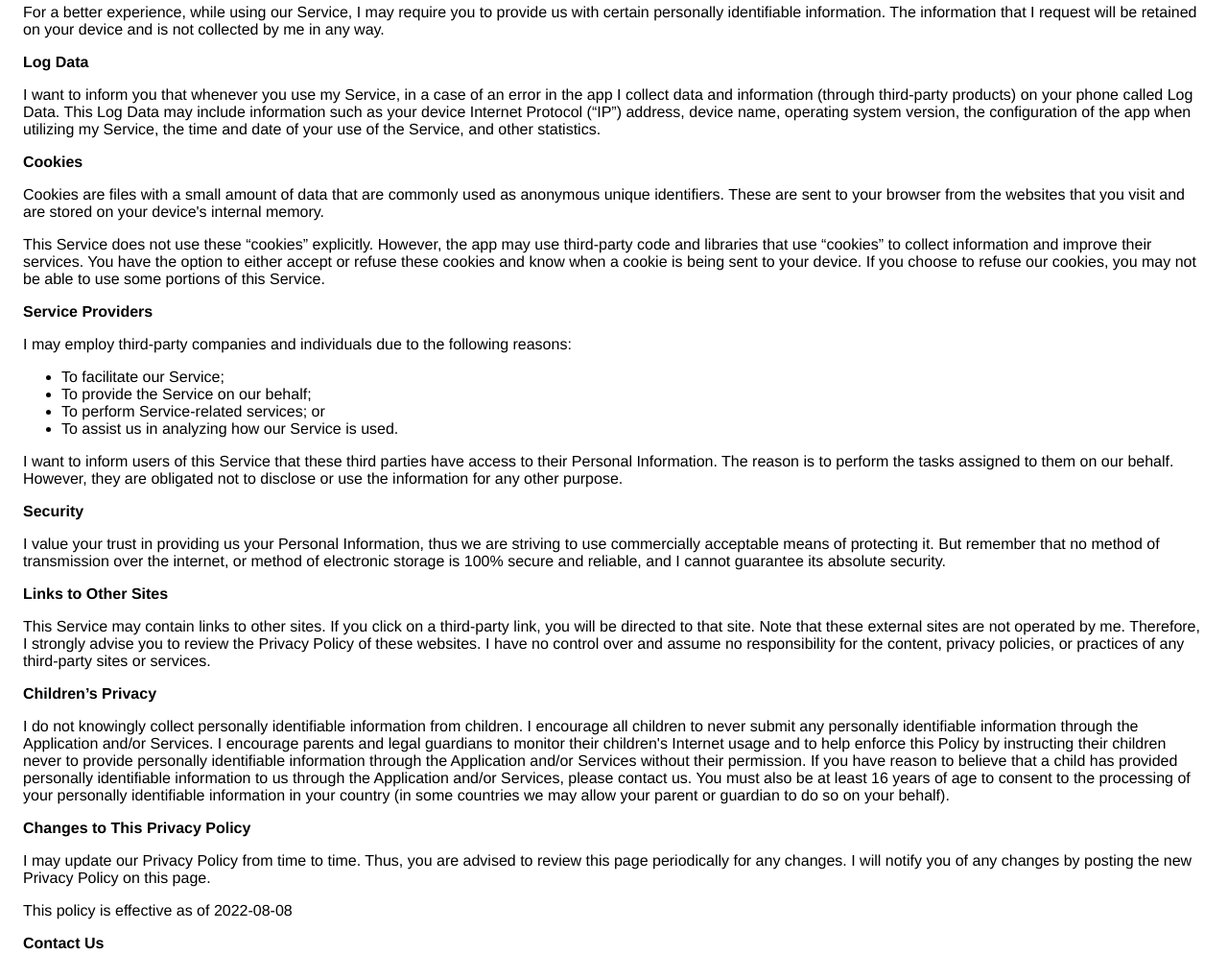
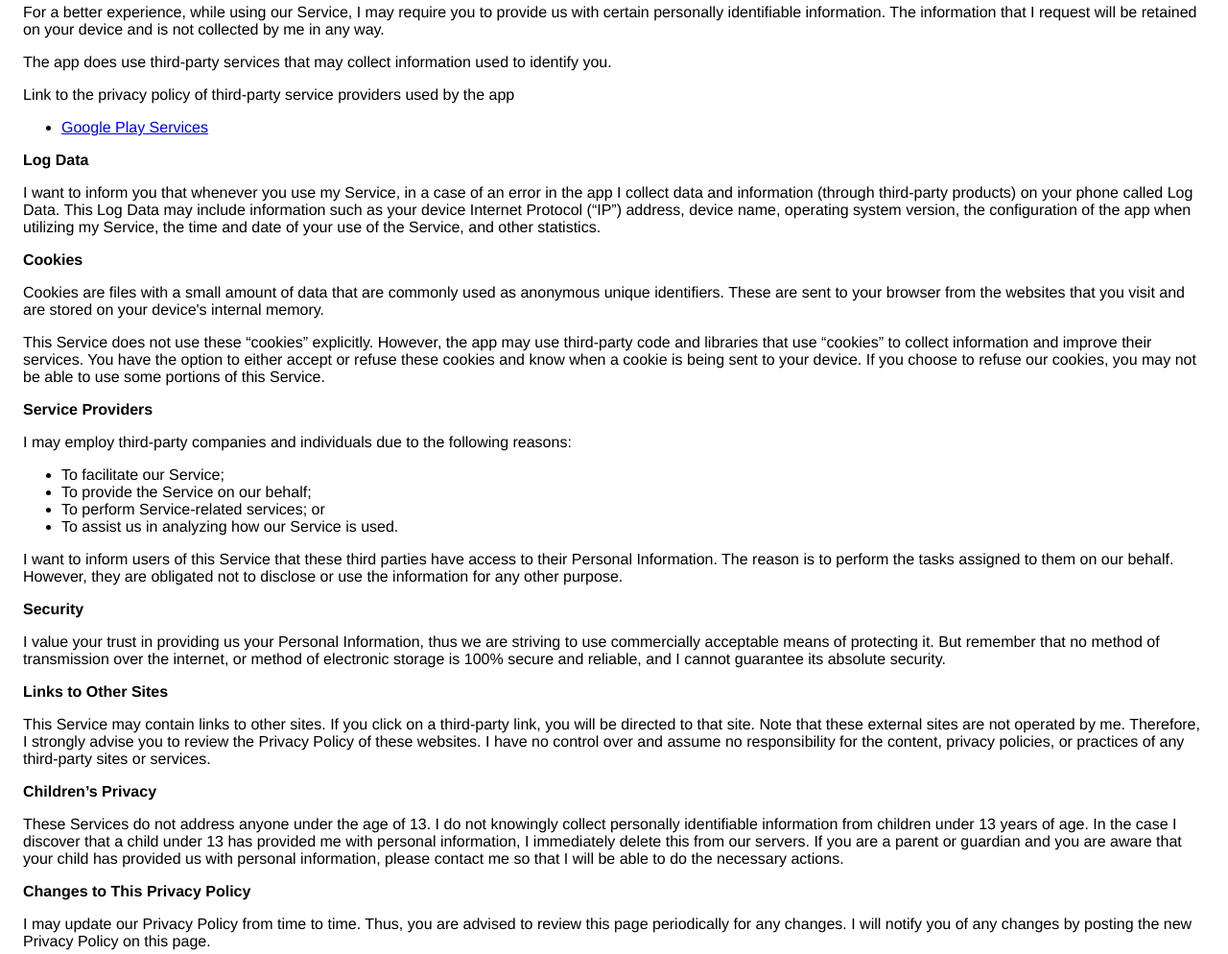
Before and after one commit to nylundOfficial/Metsastysvisa, a plain HTML site: page index.html in a window 1280 px wide. Shown: the part 260-1254 px from the top of the page at 96% size. Drawn offline with Linux system fonts and the light colour scheme.

Commit message:
Update index.html

```diff
--- a/index.html
+++ b/index.html
@@ -31,7 +31,13 @@
                   may require you to provide us with certain personally
                   identifiable information. The information that
                   I request will be retained on your device and is not collected by me in any way.
-                </p> <!----> <p><strong>Log Data</strong></p> <p>
+                </p> <div><p>
+                    The app does use third-party services that may collect
+                    information used to identify you.
+                  </p> <p>
+                    Link to the privacy policy of third-party service providers used
+                    by the app
+                  </p> <ul><li><a href="https://www.google.com/policies/privacy/" target="_blank" rel="noopener noreferrer">Google Play Services</a></li><!----><!----><!----><!----><!----><!----><!----><!----><!----><!----><!----><!----><!----><!----><!----><!----><!----><!----><!----><!----><!----><!----><!----><!----><!----><!----><!----></ul></div> <p><strong>Log Data</strong></p> <p>
                   I want to inform you that whenever you
                   use my Service, in a case of an error in the app
                   I collect data and information (through third-party
@@ -79,20 +85,17 @@
                   no control over and assume no responsibility for the content,
                   privacy policies, or practices of any third-party sites or
                   services.
-                </p> <p><strong>Children’s Privacy</strong></p> <!----> <div><p>
+                </p> <p><strong>Children’s Privacy</strong></p> <div><p>
+                    These Services do not address anyone under the age of 13.
                     I do not knowingly collect personally
-                    identifiable information from children. I
-                    encourage all children to never submit any personally
-                    identifiable information through
-                    the Application and/or Services.
-                    I encourage parents and legal guardians to monitor
-                    their children's Internet usage and to help enforce this Policy by instructing
-                    their children never to provide personally identifiable information through the Application and/or Services without their permission. If you have reason to believe that a child
-                    has provided personally identifiable information to us through the Application and/or Services,
-                    please contact us. You must also be at least 16 years of age to consent to the processing
-                    of your personally identifiable information in your country (in some countries we may allow your parent
-                    or guardian to do so on your behalf).
-                  </p></div> <p><strong>Changes to This Privacy Policy</strong></p> <p>
+                    identifiable information from children under 13 years of age. In the case
+                    I discover that a child under 13 has provided
+                    me with personal information, I immediately
+                    delete this from our servers. If you are a parent or guardian
+                    and you are aware that your child has provided us with
+                    personal information, please contact me so that
+                    I will be able to do the necessary actions.
+                  </p></div> <!----> <p><strong>Changes to This Privacy Policy</strong></p> <p>
                   I may update our Privacy Policy from
                   time to time. Thus, you are advised to review this page
                   periodically for any changes. I will
```
